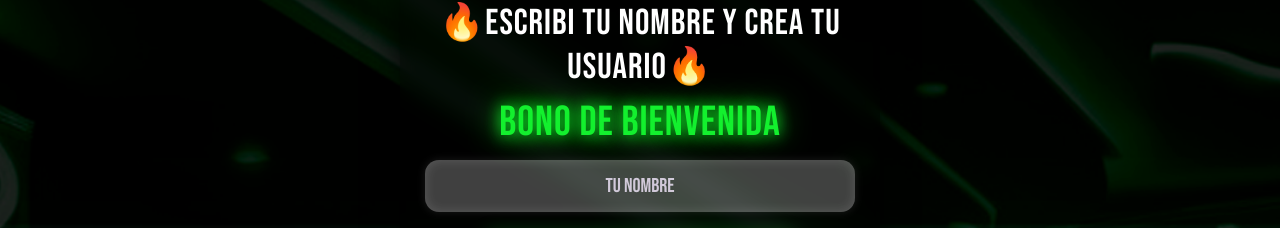
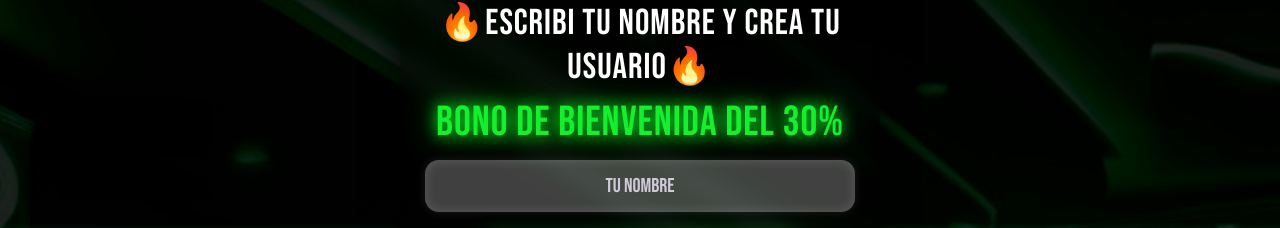
Before and after one commit to Gena-mastro/new-test, a plain HTML site: page index.html in a window 1280 px wide. Shown: the part 247-475 px from the top of the page. Drawn offline with Linux system fonts and the light colour scheme.

Commit message:
Update index.html

```diff
--- a/index.html
+++ b/index.html
@@ -4,7 +4,7 @@
 <head>
   <meta charset="UTF-8" />
   <meta name="viewport" content="width=device-width, initial-scale=1.0"/>
-  <title>Linea-Esmeralda</title>
+  <title>Test-1</title>
   <!-- ① Para Android Chrome y algunos navegadores basados en Chromium -->
 <meta name="theme-color" content="#000000" />
 
@@ -25,7 +25,7 @@
   <div class="card">
     <div class="main-text">
       <p class="typing">🔥ESCRIBI TU NOMBRE Y CREA TU USUARIO🔥</p>
-      <p><span class="dorado-neon">BONO DE BIENVENIDA</span></p>
+      <p><span class="dorado-neon">BONO DE BIENVENIDA DEL 30%</span></p>
     </div>
 
     <input type="text" id="nombreUsuario" placeholder="Tu nombre" class="nombre-input" />
```
